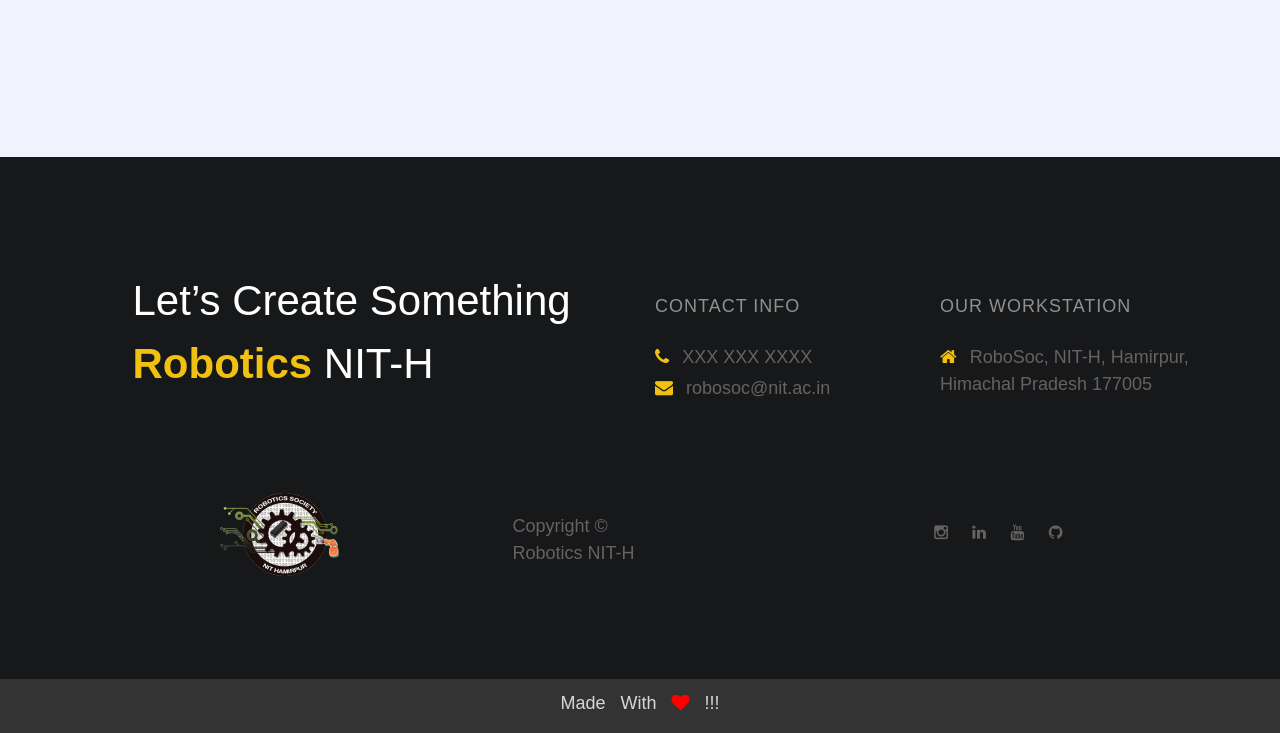
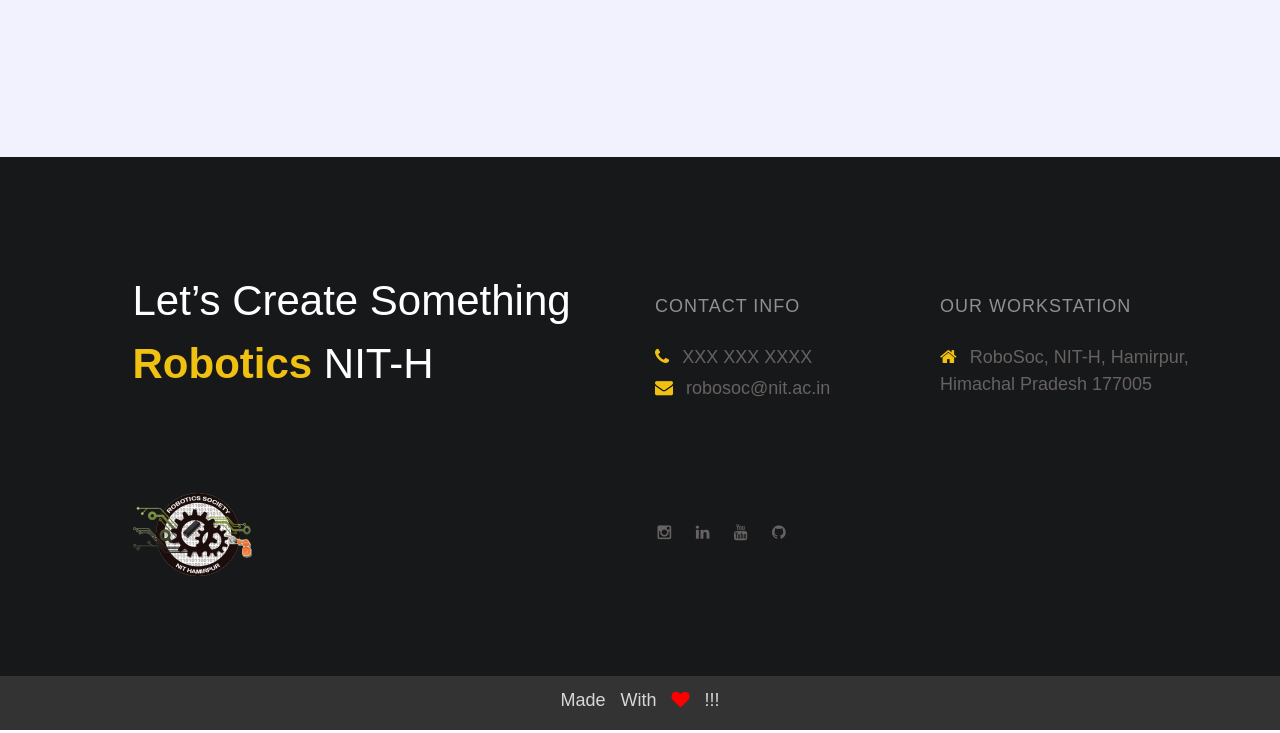
Before and after one commit to manan-shxrma/Roboweek-web, a plain HTML site: page index.html in a window 1280 px wide. Shown: the part 5817-6550 px from the top of the page. Drawn offline with Linux system fonts and the light colour scheme; a web font is replaced by a local one.

Commit message:
corrected footer completely
Done

```diff
--- /dev/null
+++ b/assets/css/main.css
@@ -0,0 +1,19 @@
+
+@media only screen and (min-width: 992px)
+{
+    .rat{
+        padding-left: 55px;
+    }
+}
+@media only screen and (max-width: 990px)
+{
+    .rat{
+        padding-top: 55px;
+    }
+}
+@media only screen and (max-width: 767px)
+{
+    .rat{
+        padding-top: 0px;
+    }
+}
--- a/index.html
+++ b/index.html
@@ -27,7 +27,7 @@ https://templatemo.com/tm-535-softy-pinko
      <link rel="stylesheet" href="assets/css/aos.css">
      <!-- MAIN CSS -->
      <link rel="stylesheet" href="assets/css/templatemo-digital-trend.css">
-
+     <link rel="stylesheet" href="assets/css/main.css">
 
     </head>
 
@@ -648,20 +648,13 @@ https://templatemo.com/tm-535-softy-pinko
             </p>
             </div>
 
-            <div class="col-lg-4 mx-lg-auto text-center col-md-8 col-12" style="padding-top: 72px;" data-aos="fade-up" data-aos-delay="400">
-              <a  href="https://robosocnith.com/"><img src="assets/images/robosoc.png" style="padding-left:10px;"></a>
+            <div class="col-lg-4 mx-lg-auto  col-md-6 col-12" style="padding-top: 72px;" data-aos="fade-up" data-aos-delay="400">
+             <img src="assets/images/robosoc.png" >
             </div>
 
-            <div class="col-lg-4 mx-lg-auto col-md-6 col-12"  data-aos="fade-up" data-aos-delay="500">
-                <!---->
-                <p class="copyright-text">Copyright &copy;
-                    <br>
-                    <a  href="https://robosocnith.com/">Robotics NIT-H</a></p>
-            </div>
-
-            <div class="col-lg-3 mx-lg-auto col-md-6 col-12" data-aos="fade-up" data-aos-delay="600" >
-              <ul class="social-icon">
-                <li><a href="https://www.instagram.com/robosocnith/s" class="fa fa-instagram"></a></li>
+            <div class="col-lg-6 mx-lg-auto col-md-6 col-12 rat" data-aos="fade-up" data-aos-delay="600"  >
+              <ul class="social-icon ">
+                <li><a href="https://www.instagram.com/robosocnith/s" class="fa fa-instagram "></a></li>
                 <li><a href="https://www.linkedin.com/school/robotics-society-national-institute-of-technology-hamipur/about/" class="fa fa-linkedin"></a></li>
                 <li><a href="https://www.youtube.com/channel/UCcNk3wOBYsFvdoYoHiyhtng" class="fa fa-youtube"></a></li>
                 <li><a href="https://github.com/robonith" class="fa fa-github"></a></li>
```
